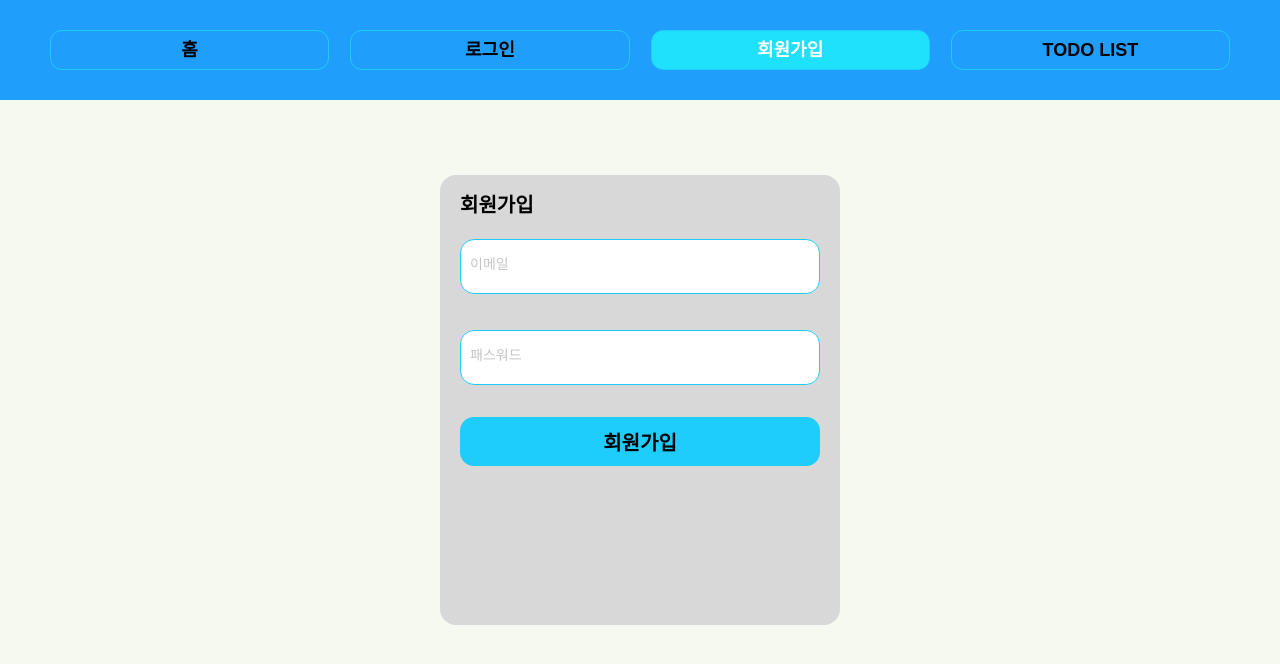
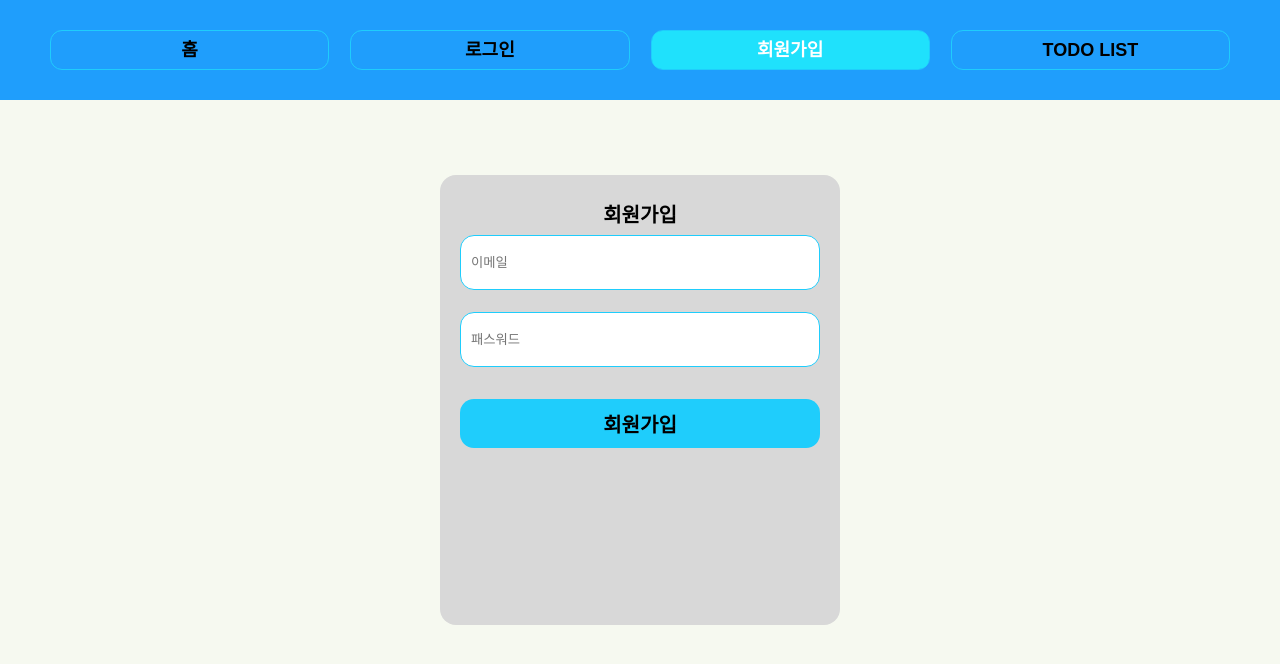
Before and after one commit to pre-onboarding-11th-5/pre-onboarding-11th-1-5, a React (Create React App) app: page /signup in a window 1280 px wide. Shown: the top 664 px of the page. Built offline with nearby package versions, Linux system fonts and the light colour scheme.

Commit message:
Refactor(Auth): refactoring AuthForm, AuthInput

```diff
--- a/src/components/Auth/AuthForm.tsx
+++ b/src/components/Auth/AuthForm.tsx
@@ -1,29 +1,61 @@
-import { useState } from "react";
-import { useNavigate } from "react-router-dom";
+import { useEffect, useState } from "react";
+import { Navigate, useNavigate } from "react-router-dom";
 
-import useValidation from "./hooks/useValidation";
-import usePathname from "./hooks/usePathname";
-import useRegister from "./hooks/useRegister";
-import useLogin from "./hooks/useLogin";
+import useMutation from "hooks/useMutation";
+
+import styled from "styled-components";
+import isLoggedInFN from "hooks/isLoggedIn";
 
 import { Form, Button } from "./styles";
 import AuthInput from "./AuthInput";
 
-function AuthForm() {
+interface AuthFormResponseData {
+  access_token?: string;
+}
+const Section = styled.section`
+  text-align: center;
+`;
+const ErrorMessage = styled.span`
+  font-size: medium;
+  color: tomato;
+`;
+function AuthForm({ isSignin = false }: { isSignin: boolean }) {
   const navigate = useNavigate();
 
-  const [signUp] = useRegister();
-  const [signIn] = useLogin();
-
-  const [isSignin] = usePathname();
+  const [validateMessage, setValidateMessage] = useState<{
+    email: string;
+    password: string;
+  }>({ email: "", password: "" });
   const [email, setEmail] = useState("");
   const [password, setPassword] = useState("");
+  const [signHandler, { data, loading, status, error }] =
+    useMutation<AuthFormResponseData>({
+      method: "POST",
+      url: `/auth/${isSignin ? "signin" : "signup"}`,
+    });
+  useEffect(() => {
+    if (!email.includes("@"))
+      setValidateMessage((prev) => ({ ...prev, email: "'@'를 포함해주세요" }));
+    else setValidateMessage((prev) => ({ ...prev, email: "" }));
+    if (password.length < 8)
+      setValidateMessage((prev) => ({
+        ...prev,
+        password: "  비밀번호는 8글자 이상으로 해주세요.",
+      }));
+    else setValidateMessage((prev) => ({ ...prev, password: "" }));
+  }, [email, password]);
+  useEffect(() => {
+    if (!loading && data && data.access_token) {
+      localStorage.setItem("token", data.access_token);
+      navigate("/todo");
+    }
+    if (!loading && status === 201) {
+      navigate("/signin");
+    }
+  }, [data, loading, status, error, navigate]);
 
   const testId = isSignin ? "signin-button" : "signup-button";
   const text = isSignin ? "로그인" : "회원가입";
-
-  const [emailValidation] = useValidation("email", email);
-  const [passwordValidation] = useValidation("password", password);
 
   const handleEmail = (e: React.ChangeEvent<HTMLInputElement>) => {
     setEmail(e.target.value);
@@ -35,53 +67,45 @@ function AuthForm() {
 
   const handleSubmit = async (e: React.FormEvent<HTMLFormElement>) => {
     e.preventDefault();
-
-    if (isSignin) {
-      const { data } = await signIn(email, password);
-
-      if (data !== null) {
-        navigate("/todo");
-        window.location.reload();
-      }
-    } else {
-      const { data } = await signUp(email, password);
-
-      if (data !== null) {
-        navigate("/signin");
-      }
-    }
+    signHandler({ email, password });
   };
 
-  return (
+  return isLoggedInFN() ? (
+    <Navigate replace to="/todo" />
+  ) : (
     <Form onSubmit={handleSubmit}>
-      <fieldset>
+      <Section>
         <legend>{text}</legend>
         <AuthInput
           id="email"
           testId="email-input"
           handleValue={handleEmail}
           value={email}
+          validateMessage={validateMessage.email}
           type="text"
           title="이메일"
-          validation={emailValidation}
         />
         <AuthInput
           id="password"
           testId="password-input"
           handleValue={handlePassword}
+          validateMessage={validateMessage.password}
           value={password}
           type="password"
           title="패스워드"
-          validation={passwordValidation}
         />
         <Button
           type="submit"
           data-testid={testId}
-          disabled={!emailValidation || !passwordValidation}
+          disabled={
+            validateMessage.email !== "" || validateMessage.email !== ""
+          }
         >
           {text}
         </Button>
-      </fieldset>
+
+        {error ? <ErrorMessage>{error}</ErrorMessage> : null}
+      </Section>
     </Form>
   );
 }
--- a/src/components/Auth/AuthInput.tsx
+++ b/src/components/Auth/AuthInput.tsx
@@ -1,5 +1,5 @@
 import { useState } from "react";
-import { Label, Input, GuideMsg } from "./styles";
+import { Input, GuideMsg } from "./styles";
 
 interface AuthInputProps {
   handleValue: (e: React.ChangeEvent<HTMLInputElement>) => void;
@@ -8,7 +8,7 @@ interface AuthInputProps {
   id: string;
   type: string;
   title: string;
-  validation: boolean;
+  validateMessage: string;
 }
 
 function AuthInput({
@@ -18,7 +18,7 @@ function AuthInput({
   id,
   type,
   title,
-  validation,
+  validateMessage,
 }: AuthInputProps) {
   const [focus, setFocus] = useState<boolean>(false);
 
@@ -30,19 +30,10 @@ function AuthInput({
     }
   };
 
-  const guideMsg =
-    type === "text"
-      ? "'@'를 포함해주세요"
-      : "비밀번호는 8글자 이상으로 해주세요.";
-
-  const visibleMsg = !validation && value.length > 0;
-
   return (
     <div>
-      <Label htmlFor={id} focus={focus}>
-        {title}
-      </Label>
       <Input
+        placeholder={title}
         id={id}
         data-testid={testId}
         onChange={handleValue}
@@ -51,9 +42,9 @@ function AuthInput({
         value={value}
         onFocus={handleFocus}
         onBlur={handleFocus}
-        visible={visibleMsg}
+        visible={value.length >= 1 && validateMessage.length !== 0}
       />
-      <GuideMsg visible={visibleMsg}>{guideMsg}</GuideMsg>
+      <GuideMsg visible={value.length >= 1}>{validateMessage}</GuideMsg>
     </div>
   );
 }
--- a/src/components/Auth/hooks/useLogin.ts
+++ /dev/null
@@ -1,45 +0,0 @@
-/* eslint-disable no-alert */
-import axios from "axios";
-import client from "axiosInstance/client";
-
-import type { AxiosResponseType } from "types/types";
-
-const signInAPI = async (email: string, password: string): Promise<any> => {
-  try {
-    const response = await client.post("/auth/signin", {
-      email,
-      password,
-    });
-
-    alert("로그인 되었습니다.");
-    localStorage.setItem("jwt", response.data.access_token);
-    return response.data;
-  } catch (e) {
-    if (axios.isAxiosError(e)) {
-      alert(e.response?.data.message);
-    }
-    throw e;
-  }
-};
-
-const useLogin = () => {
-  const signIn = async (
-    email: string,
-    password: string,
-  ): Promise<AxiosResponseType<any>> => {
-    try {
-      const data = await signInAPI(email, password);
-      return { data, error: null };
-    } catch (e) {
-      if (axios.isAxiosError(e)) {
-        alert(e.response?.data.message);
-        return { data: null, error: e };
-      }
-      throw e;
-    }
-  };
-
-  return [signIn];
-};
-
-export default useLogin;
--- a/src/components/Auth/hooks/usePathname.ts
+++ /dev/null
@@ -1,15 +0,0 @@
-import { useLocation } from "react-router-dom";
-import { useEffect, useState } from "react";
-
-const usePathname = () => {
-  const location = useLocation();
-  const [isSignin, setIsSignin] = useState<boolean>(false);
-
-  useEffect(() => {
-    setIsSignin(location.pathname === "/signin");
-  }, [location.pathname]);
-
-  return [isSignin];
-};
-
-export default usePathname;
--- a/src/components/Auth/hooks/useRegister.ts
+++ /dev/null
@@ -1,43 +0,0 @@
-/* eslint-disable no-alert */
-import axios from "axios";
-import client from "axiosInstance/client";
-
-import type { AxiosResponseType } from "types/types";
-
-const signUpAPI = async (email: string, password: string): Promise<any> => {
-  try {
-    const response = await client.post("/auth/signup", {
-      email,
-      password,
-    });
-    alert("회원가입에 성공했습니다. 로그인 페이지로 이동합니다.");
-    return { data: response.data, error: null };
-  } catch (e) {
-    if (axios.isAxiosError(e)) {
-      alert(e.response?.data.message);
-    }
-    throw e;
-  }
-};
-
-const useRegister = () => {
-  const signUp = async (
-    email: string,
-    password: string,
-  ): Promise<AxiosResponseType<any>> => {
-    try {
-      const data = await signUpAPI(email, password);
-      return { data, error: null };
-    } catch (e) {
-      if (axios.isAxiosError(e)) {
-        alert(e.response?.data.message);
-        return { data: null, error: e };
-      }
-      throw e;
-    }
-  };
-
-  return [signUp];
-};
-
-export default useRegister;
--- a/src/components/Auth/hooks/useValidation.ts
+++ /dev/null
@@ -1,23 +0,0 @@
-import { useState, useEffect } from "react";
-
-// email, password 검증
-const useValidation = (
-  type: "email" | "password",
-  value: string,
-): [boolean] => {
-  const [validation, setValidation] = useState<boolean>(false);
-  const emailRegExp = /@/;
-  const passwordRegExp = /^.{8,}$/;
-
-  useEffect(() => {
-    if (type === "email") {
-      setValidation(emailRegExp.test(value));
-    } else {
-      setValidation(passwordRegExp.test(value));
-    }
-  }, [value]);
-
-  return [validation];
-};
-
-export default useValidation;
```
